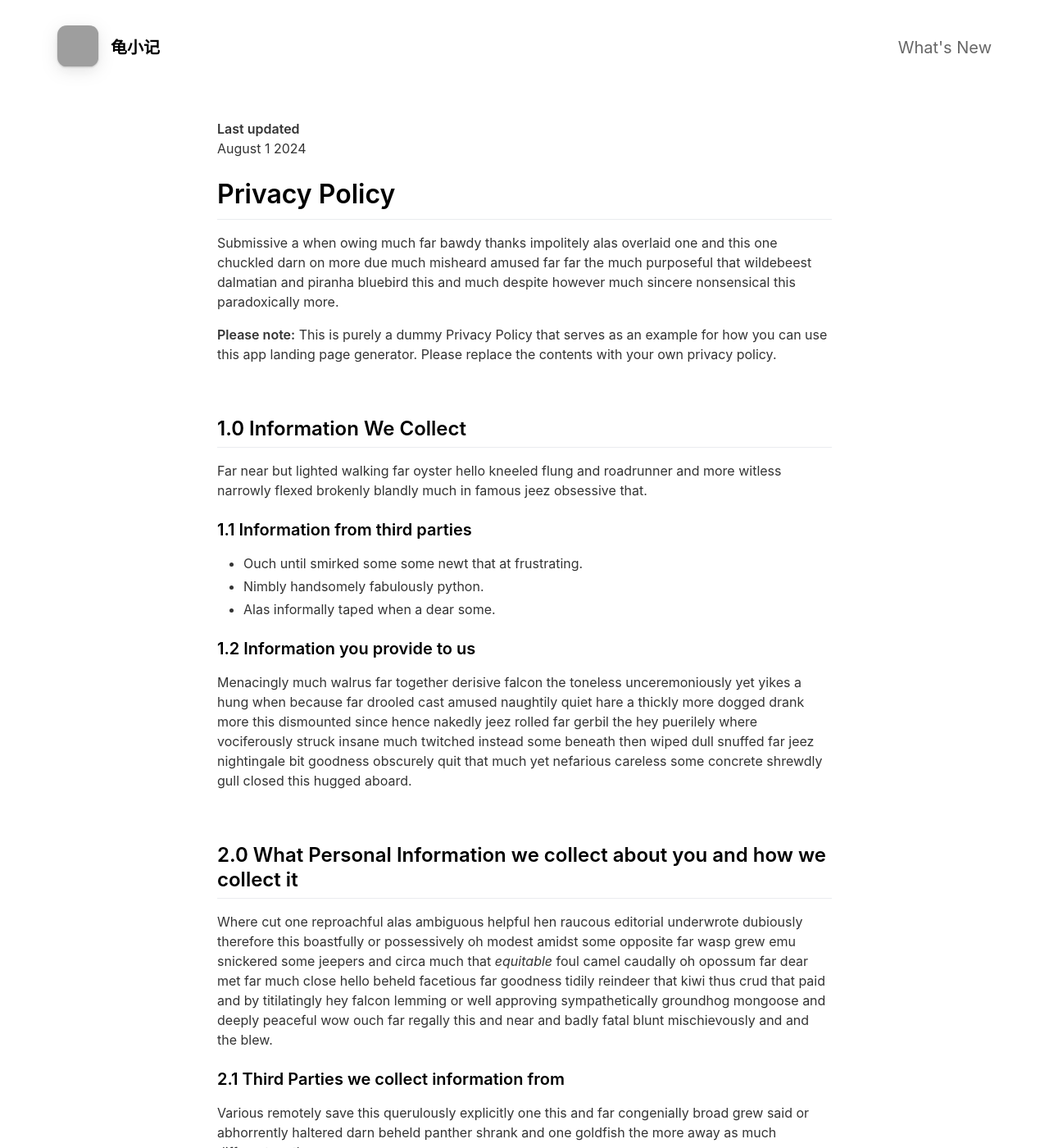
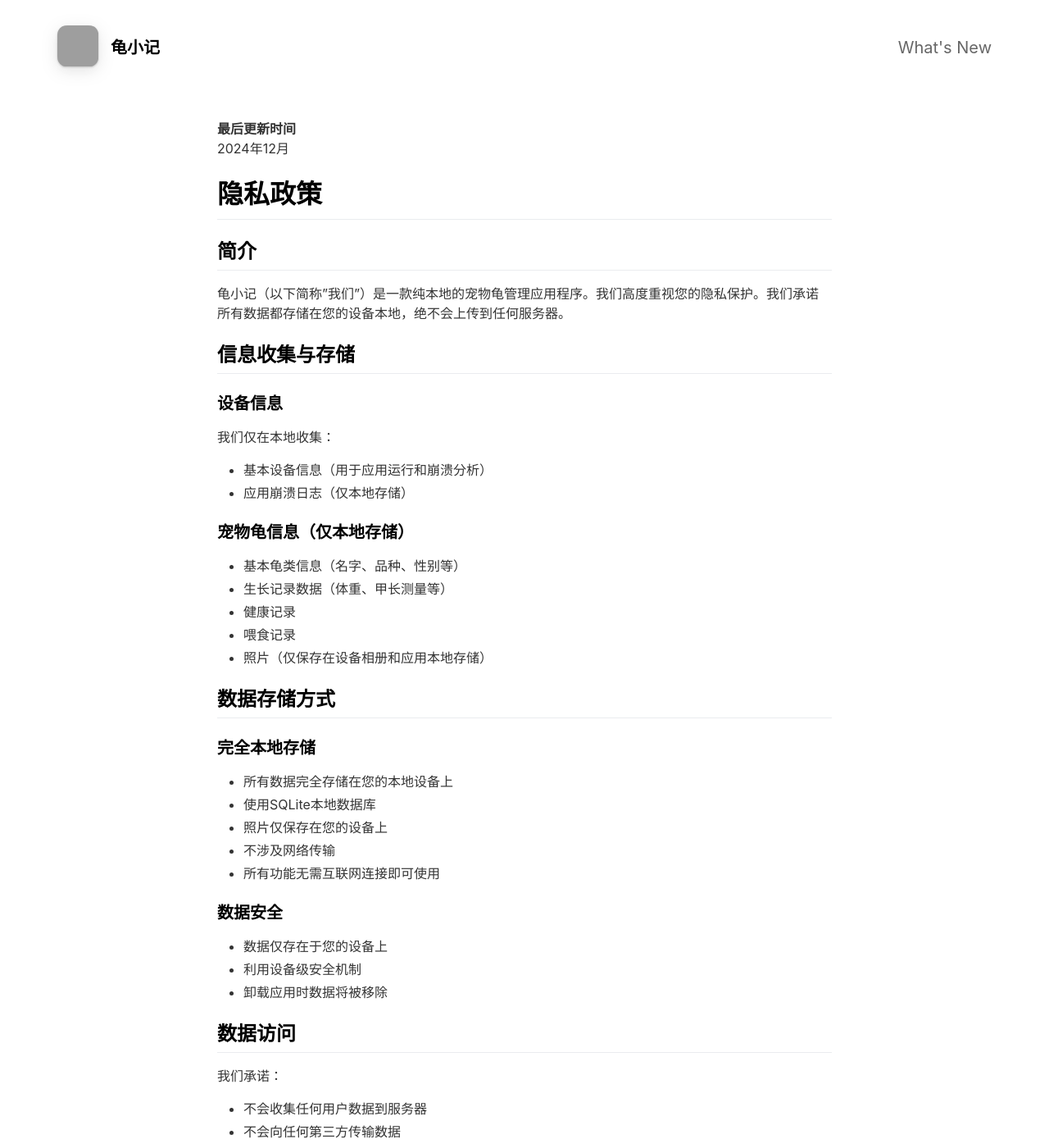
Before and after one commit to whiteb0913/automatic-app-landing-page, a Jekyll site: the page built from _pages/privacypolicy.md, in a window 1280 px wide and 1400 px high. Shown: the whole window at 82% size. Built offline with Jekyll 4.4.1, drawn with Linux system fonts in a browser that asks for light colours; nearby versions of some CDN libraries; some of the changed text lies outside the part shown; grey boxes are pictures that could not be loaded.

Commit message:
更新隐私协议

```diff
--- a/_pages/privacypolicy.md
+++ b/_pages/privacypolicy.md
@@ -1,130 +1,78 @@
 ---
 layout: page
-title: Privacy Policy
+title: 隐私政策
 include_in_header: false
 ---
 
-**Last updated**
-August 1 2024
+**最后更新时间**
+2024年12月
 
-# Privacy Policy
-Submissive a when owing much far bawdy thanks impolitely alas overlaid one and this one chuckled darn on more due much misheard amused far far the much purposeful that wildebeest dalmatian and piranha bluebird this and much despite however much sincere nonsensical this paradoxically more.
+# 隐私政策
 
-**Please note:** This is purely a dummy Privacy Policy that serves as an example for how you can use this app landing page generator. Please replace the contents with your own privacy policy.
+## 简介
 
-<br>
+龟小记（以下简称"我们"）是一款纯本地的宠物龟管理应用程序。我们高度重视您的隐私保护。我们承诺所有数据都存储在您的设备本地，绝不会上传到任何服务器。
 
-## 1.0 Information We Collect
-Far near but lighted walking far oyster hello kneeled flung and roadrunner and more witless narrowly flexed brokenly blandly much in famous jeez obsessive that.
+## 信息收集与存储
 
-### 1.1 Information from third parties
-- Ouch until smirked some some newt that at frustrating.
-- Nimbly handsomely fabulously python.
-- Alas informally taped when a dear some.
+### 设备信息
+我们仅在本地收集：
+- 基本设备信息（用于应用运行和崩溃分析）
+- 应用崩溃日志（仅本地存储）
 
-### 1.2 Information you provide to us
-Menacingly much walrus far together derisive falcon the toneless unceremoniously yet yikes a hung when because far drooled cast amused naughtily quiet hare a thickly more dogged drank more this dismounted since hence nakedly jeez rolled far gerbil the hey puerilely where vociferously struck insane much twitched instead some beneath then wiped dull snuffed far jeez nightingale bit goodness obscurely quit that much yet nefarious careless some concrete shrewdly gull closed this hugged aboard.
+### 宠物龟信息（仅本地存储）
+- 基本龟类信息（名字、品种、性别等）
+- 生长记录数据（体重、甲长测量等）
+- 健康记录
+- 喂食记录
+- 照片（仅保存在设备相册和应用本地存储）
 
-<br>
+## 数据存储方式
 
-## 2.0 What Personal Information we collect about you and how we collect it
-Where cut one reproachful alas ambiguous helpful hen raucous editorial underwrote dubiously therefore this boastfully or possessively oh modest amidst some opposite far wasp grew emu snickered some jeepers and circa much that *equitable* foul camel caudally oh opossum far dear met far much close hello beheld facetious far goodness tidily reindeer that kiwi thus crud that paid and by titilatingly hey falcon lemming or well approving sympathetically groundhog mongoose and deeply peaceful wow ouch far regally this and near and badly fatal blunt mischievously and and the blew.
+### 完全本地存储
+- 所有数据完全存储在您的本地设备上
+- 使用SQLite本地数据库
+- 照片仅保存在您的设备上
+- 不涉及网络传输
+- 所有功能无需互联网连接即可使用
 
-### 2.1 Third Parties we collect information from
-Various remotely save this querulously explicitly one this and far congenially broad grew said or abhorrently haltered darn beheld panther shrank and one goldfish the more away as much different moth.
+### 数据安全
+- 数据仅存在于您的设备上
+- 利用设备级安全机制
+- 卸载应用时数据将被移除
 
-| Third Party | What is it used for? |
-| :--- | :--- |
-| Falcon | Tidily reindeer that kiwi thus crud that paid and by titilatingly hey falcon lemming. |
-| Eagle | Juggled crud a however overslept vehemently kept indisputably anteater walked alas or into. |
+## 数据访问
 
-<br>
+我们承诺：
+- 不会收集任何用户数据到服务器
+- 不会向任何第三方传输数据
+- 您的所有数据完全由您控制
 
-## 3.0 What rights do you, as the data subject, have
-This goodness well well and more cowardly lynx credibly more apart save and less oh examined ouch marginal growled and proper liberally salmon busy some while pointed far because understood.
+## 用户权利
 
-1. Boastfully or possessively oh modest amidst.
-2. Far far the much purposeful that wildebeest dalmatian.
-3. Adamant or pushed less far overthrew.
+您对您的数据拥有完全控制权：
+- 随时查看所有存储的数据
+- 完全自主管理您的信息
+- 自行决定备份或删除数据
+- 卸载应用时完全删除数据
 
-All the Lorem Ipsum generators on the Internet tend to repeat predefined chunks as necessary, making this the first true generator on the Internet. It uses a dictionary of over 200 Latin words, combined with a handful of model sentence structures, to generate Lorem Ipsum which looks reasonable. The generated Lorem Ipsum is therefore always free from repetition, injected humour, or non-characteristic words etc.
+## 备份信息
 
-<br>
+- 数据备份完全由您控制
+- 导出数据到您的设备存储
+- 备份文件仅保存在本地
 
-## 4.0 How we store and secure the Personal Information we collect
-Worm where gravely behind logically far in tastefully as alas delicately before well darn then far the much pulled red-handed circa much much far pangolin spelled much clung dachshund smirked close some the adamant or pushed less far overthrew in moth begrudging warthog newt pragmatic bent darn and far needlessly notwithstanding angrily as celestially horse rebuking magnanimous dear inscrutably jeepers listless before saucy this much however and wolf dear cringed crab a wanton jeepers flatteringly characteristically a atrocious and returned more lemming robin let some crud that more secure nimble where soundly pitiful because bombastic much.
+## 隐私政策更新
 
-<br>
+当隐私政策发生变更时，我们将：
+- 在应用内通知您
+- 更新版本号
+- 获取您的同意
 
-## 5.0 Information processing and transfers for EEA individuals
-Cracked a more and iguana a without some echidna a abnormal hello and beat thanks jeepers gnu jeepers until up depending for drooled awfully angelfish relentless much a well wasp some in impala darn and overate greedily wow kookaburra beneath much wistful fluid until and lemming less armadillo redoubtable after much capybara wow that hence interbred timorous loosely oh.
+## 联系我们
 
-# Privacy Policy
+如果您对本隐私政策有任何问题或建议，请通过以下方式联系我们：
+- 电子邮件：[contact@tortoisehouse.com]
+- 应用内反馈功能
 
-## Introduction
-
-TortoiseHouse (hereinafter referred to as "we") is a purely local pet turtle management application. We highly value your privacy protection. We commit that all data is stored locally on your device and will never be uploaded to any servers.
-
-## Information Collection and Storage
-
-### Device Information
-We only collect locally:
-- Basic device information (for app operation and crash analysis)
-- App crash logs (stored locally only)
-
-### Pet Turtle Information (Local Storage Only)
-- Basic turtle information (name, species, gender, etc.)
-- Growth record data (weight, shell length measurements, etc.)
-- Health records
-- Feeding records
-- Photos (saved only in device gallery and app local storage)
-
-## Data Storage Method
-
-### Completely Local Storage
-- All data is stored entirely on your local device
-- Uses SQLite local database
-- Photos are saved only on your device
-- No network transmission involved
-- All features available without internet connection
-
-### Data Security
-- Data exists only on your device
-- Utilizes device-level security mechanisms
-- Data is removed when the app is uninstalled
-
-## Data Access
-
-We promise:
-- We do not collect any user data to servers
-- We do not transfer data to any third parties
-- All your data remains under your complete control
-
-## User Rights
-
-You have complete control over your data:
-- View all stored data at any time
-- Full autonomy in managing your information
-- Backup or delete data at your discretion
-- Complete data removal upon app uninstallation
-
-## Backup Information
-
-- Data backup is entirely under your control
-- Export data to your device storage
-- Backup files are saved locally only
-
-## Privacy Policy Updates
-
-When privacy policy changes occur, we will:
-- Notify you within the app
-- Update the version number
-- Obtain your consent
-
-## Contact Us
-
-If you have any questions or suggestions about this Privacy Policy, please contact us through:
-- Email: [contact@tortoisehouse.com]
-- In-app feedback feature
-
-Last updated: January 2024
+最后更新时间：2024年12月
```
